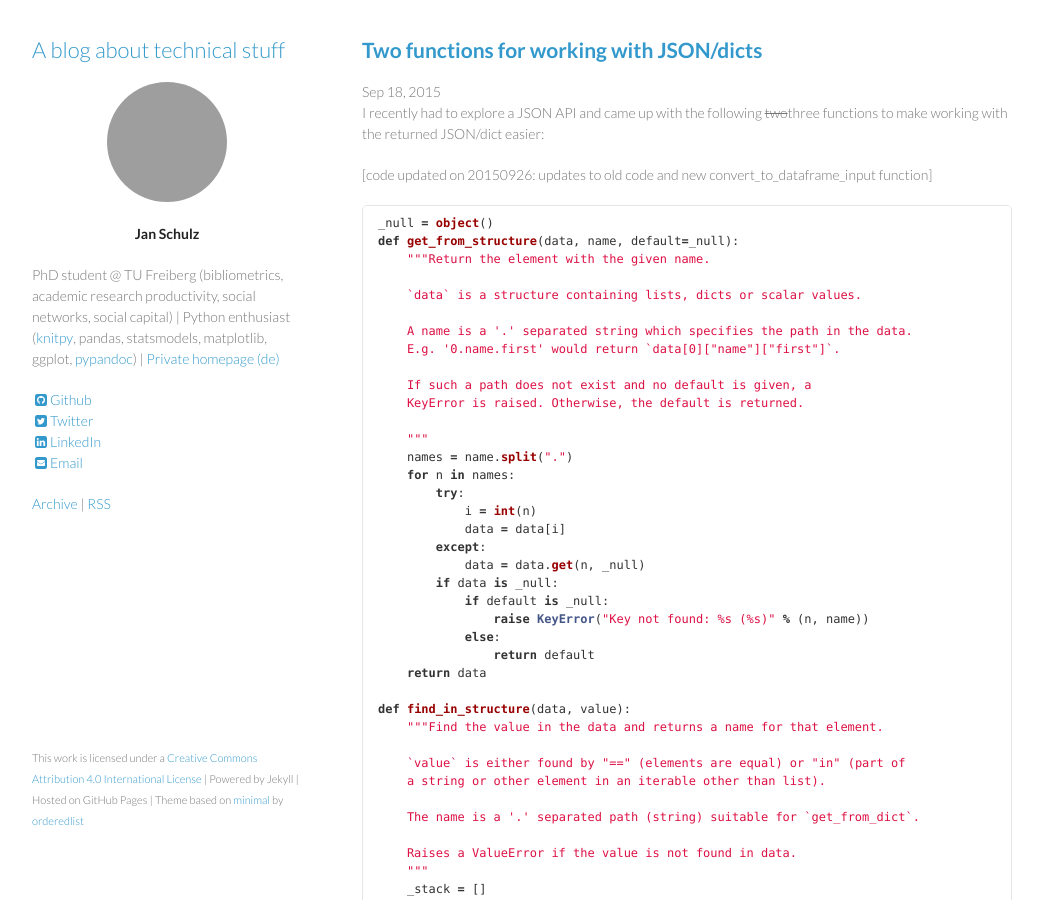
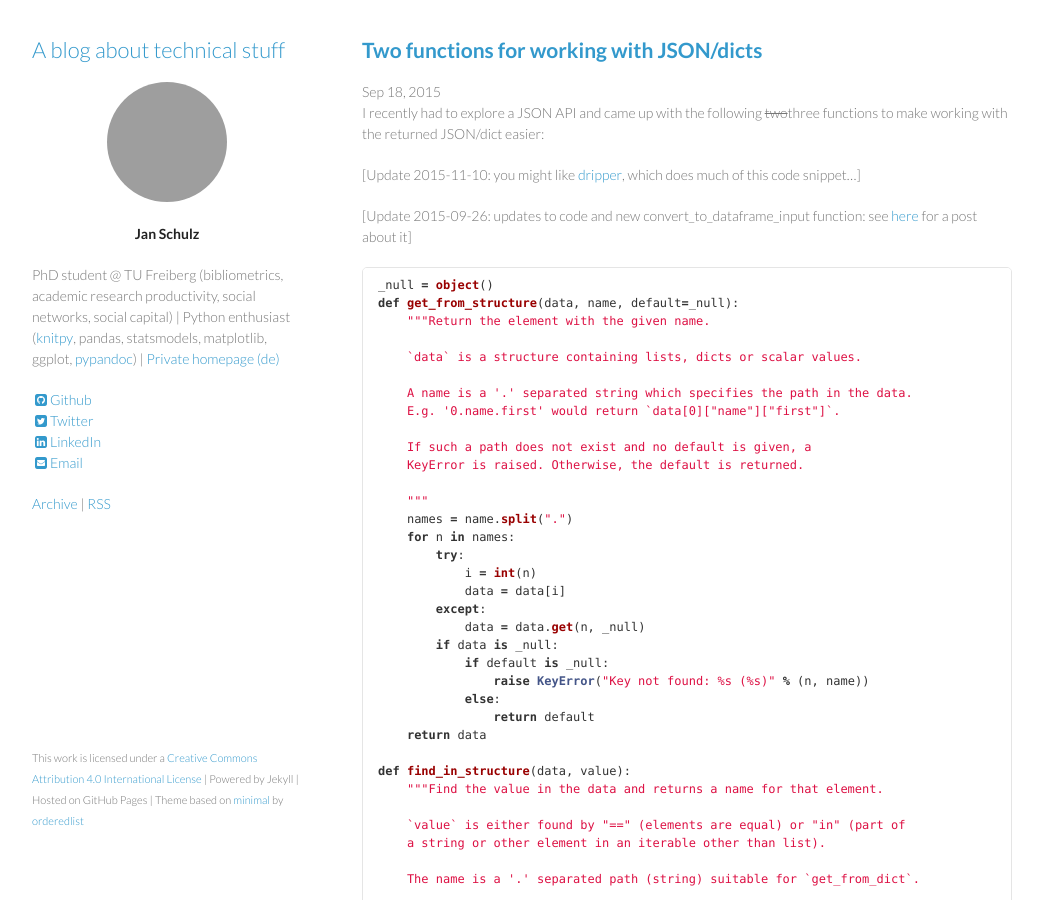
Before and after one commit to JanSchulz/JanSchulz.github.io, a Jekyll site: the page built from _posts/2015-09-18-working_with_dicts.md, in a window 1280 px wide and 900 px high. Shown: the whole window, without its empty margins (118-1161 px from the left). Built offline with Jekyll 4.4.1, drawn with Linux system fonts in a browser that asks for light colours; nearby versions of some CDN libraries; Markdown is read by kramdown in place of the engine named in the settings; comment, search, counter and statistics services are not loaded; grey boxes are pictures that could not be loaded.

Commit message:
Point to dripper in old blogpost
dripper does much the same as get_from_structure...

````diff
--- a/_posts/2015-09-18-working_with_dicts.md
+++ b/_posts/2015-09-18-working_with_dicts.md
@@ -6,7 +6,9 @@ comments: True
 
 I recently had to explore a JSON API and came up with the following ~~two~~three functions to make working with the returned JSON/dict easier:
 
-[code updated on 20150926: updates to old code and new convert_to_dataframe_input function]
+[Update 2015-11-10: you might like [dripper](https://github.com/hirokiky/dripper), which does much of this code snippet...]
+
+[Update 2015-09-26: updates to code and new convert_to_dataframe_input function: see [here]({% post_url 2015-09-26-working_with_structures %}) for a post about it]
 
 ```python
 _null = object()
````
